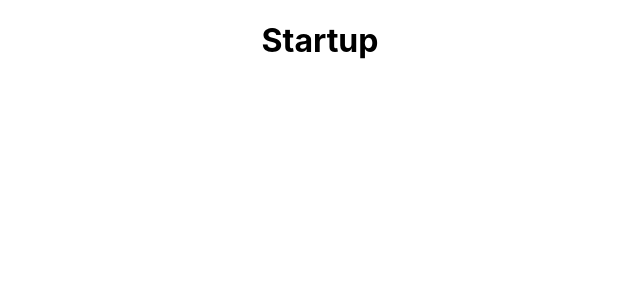
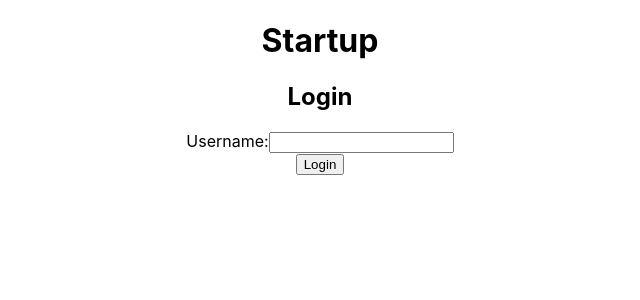
Before and after one commit to MichalPajestka/sign-language-translator, a React (Create React App) app: page / in a window 1280 px wide. Shown: the top 300 px of the page, without its empty margins (320-960 px from the left). Built offline with nearby package versions, Linux system fonts and the light colour scheme.

Commit message:
Created login page with the LoginForm component. There is still an issue with POST requests to the API

```diff
--- a/src/components/Startup/LoginForm.jsx
+++ b/src/components/Startup/LoginForm.jsx
@@ -0,0 +1,69 @@
+import React from "react";
+import { useNavigate } from "react-router-dom";
+import { useForm } from "react-hook-form";
+
+function LoginForm() {
+	const {
+		register,
+		handleSubmit,
+		formState: { errors },
+	} = useForm();
+	const navigate = useNavigate();
+
+	const onSubmit = async (data) => {
+		try {
+			// Check if the user exists
+			const response = await fetch(
+				`https://translations-api-production-3e9d.up.railway.app/translations?username=${data.username}`
+			);
+			const userData = await response.json();
+
+			if (userData.length > 0) {
+				// User exists, redirect to the Translation Page
+				navigate("/translation");
+			} else {
+				// User doesn't exist, create a new user
+				const createUserResponse = await fetch(
+					"https://translations-api-production-3e9d.up.railway.app/translations",
+					{
+						method: "POST",
+						headers: {
+							"Content-Type": "application/json",
+						},
+						body: JSON.stringify({ username: data.username }),
+					}
+				);
+
+				if (createUserResponse.ok) {
+					// User created successfully, redirect to the Translation Page
+					navigate("/translation");
+				} else {
+					// Handle user creation error
+					console.error("Error creating user.");
+				}
+			}
+		} catch (error) {
+			console.error("Error checking user existence:", error);
+		}
+	};
+
+	return (
+		<div>
+			<h2>Login</h2>
+			<form onSubmit={handleSubmit(onSubmit)}>
+				<div>
+					<label htmlFor="username">Username:</label>
+					<input
+						type="text"
+						id="username"
+						{...register("username", { required: true })}
+					/>
+					{errors.username && <span>This field is required</span>}
+				</div>
+				<button type="submit">Login</button>
+			</form>
+		</div>
+	);
+}
+
+export default LoginForm;
--- a/src/views/Startup.jsx
+++ b/src/views/Startup.jsx
@@ -1,6 +1,12 @@
+import React from "react";
+import LoginForm from "../components/Startup/LoginForm";
+
 const Startup = () => {
-    return (
-        <h1>Startup</h1>
-    )
-}
+	return (
+		<div>
+			<h1>Startup</h1>
+			<LoginForm />
+		</div>
+	);
+};
 export default Startup;
```
Also changed, not shown: 1 other file (tests, documents, lock files or other folders).
